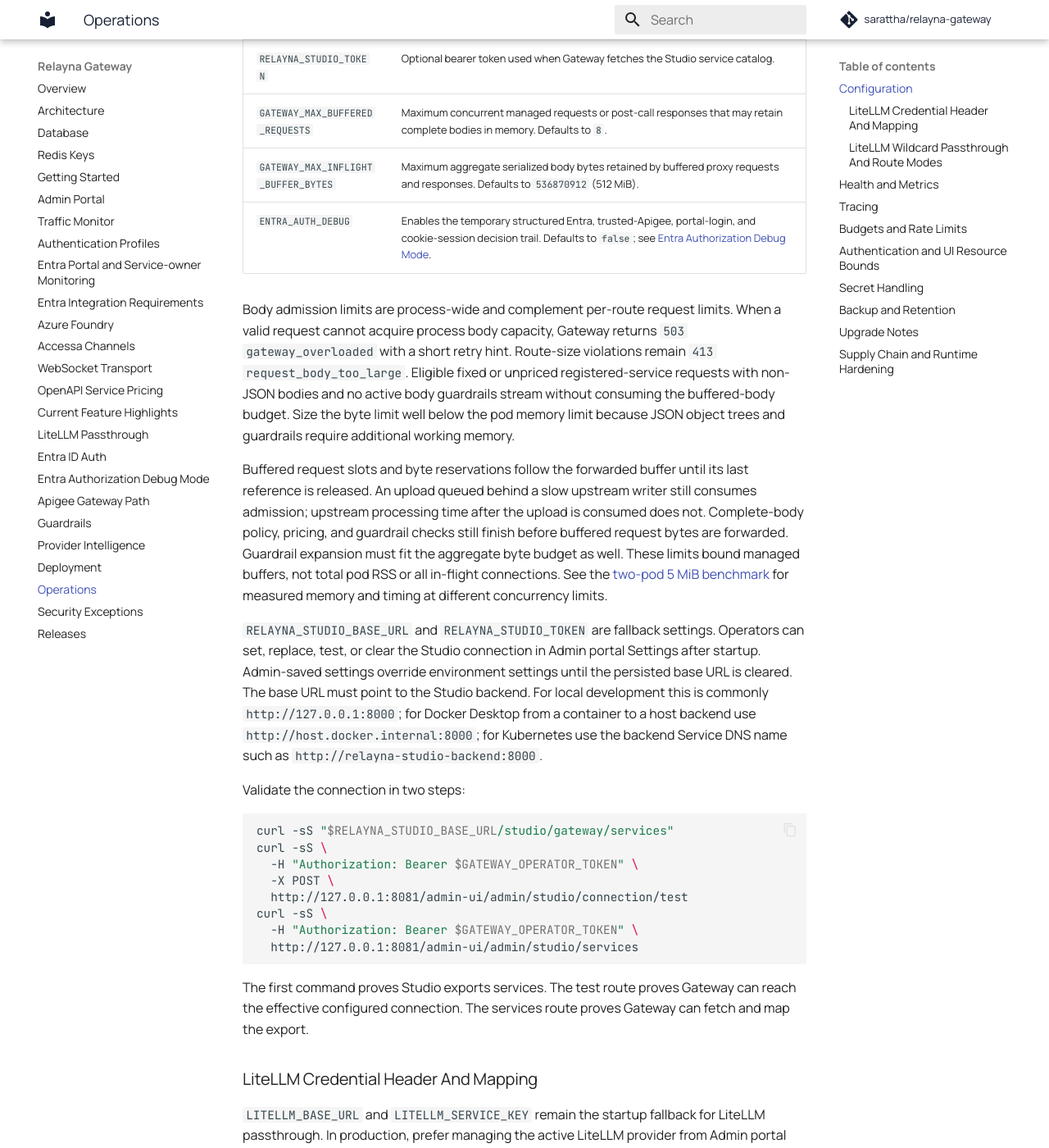
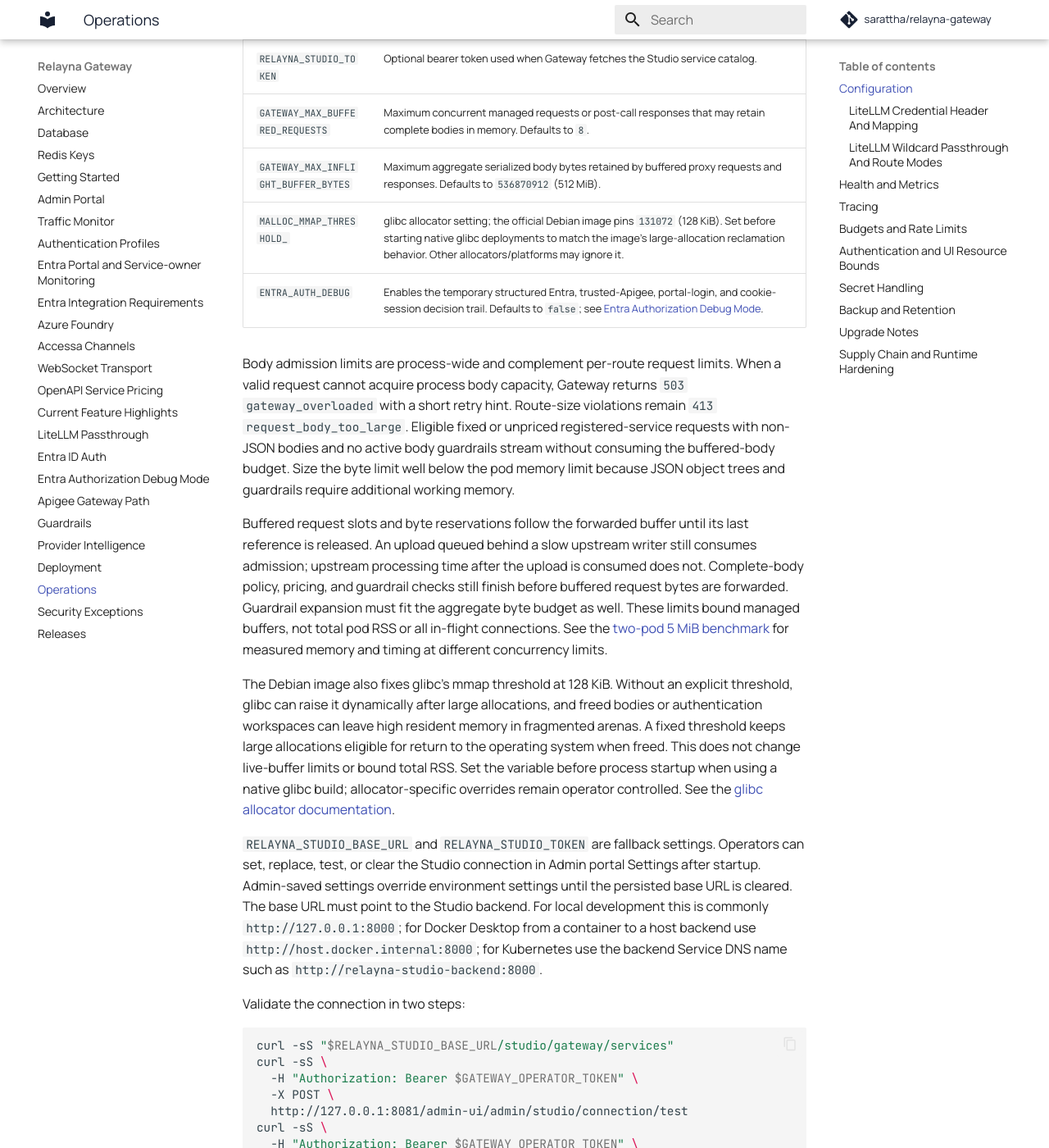
Before and after one commit to sarattha/relayna-gateway, an MkDocs documentation site: the page built from docs/operations.md, in a window 1280 px wide and 1400 px high, scrolled down 1103 px. Shown: the whole window at 82% size. Built offline with MkDocs 1.6.1 and Material for MkDocs 9.7.7, drawn with Linux system fonts in a browser that asks for light colours; comment, search, counter and statistics services are not loaded.

Commit message:
perf: reclaim large allocations in gateway container images

```diff
--- a/docs/operations.md
+++ b/docs/operations.md
@@ -27,6 +27,7 @@
 | `RELAYNA_STUDIO_TOKEN` | Optional bearer token used when Gateway fetches the Studio service catalog. |
 | `GATEWAY_MAX_BUFFERED_REQUESTS` | Maximum concurrent managed requests or post-call responses that may retain complete bodies in memory. Defaults to `8`. |
 | `GATEWAY_MAX_INFLIGHT_BUFFER_BYTES` | Maximum aggregate serialized body bytes retained by buffered proxy requests and responses. Defaults to `536870912` (512 MiB). |
+| `MALLOC_MMAP_THRESHOLD_` | glibc allocator setting; the official Debian image pins `131072` (128 KiB). Set before starting native glibc deployments to match the image's large-allocation reclamation behavior. Other allocators/platforms may ignore it. |
 | `ENTRA_AUTH_DEBUG` | Enables the temporary structured Entra, trusted-Apigee, portal-login, and cookie-session decision trail. Defaults to `false`; see [Entra Authorization Debug Mode](operations/entra-authorization-debug.md). |
 
 Body admission limits are process-wide and complement per-route request limits.
@@ -46,6 +47,15 @@
 aggregate byte budget as well. These limits bound managed buffers, not total
 pod RSS or all in-flight connections. See the [two-pod 5 MiB benchmark](https://github.com/sarattha/relayna-gateway/blob/main/internal/test-reports/body-admission-5mib/README.md)
 for measured memory and timing at different concurrency limits.
+
+The Debian image also fixes glibc's mmap threshold at 128 KiB. Without an
+explicit threshold, glibc can raise it dynamically after large allocations,
+and freed bodies or authentication workspaces can leave high resident memory
+in fragmented arenas. A fixed threshold keeps large allocations eligible for
+return to the operating system when freed. This does not change live-buffer
+limits or bound total RSS. Set the variable before process startup when using
+a native glibc build; allocator-specific overrides remain operator controlled.
+See the [glibc allocator documentation](https://sourceware.org/glibc/manual/latest/html_node/Memory-Allocation-Tunables.html).
 
 `RELAYNA_STUDIO_BASE_URL` and `RELAYNA_STUDIO_TOKEN` are fallback settings.
 Operators can set, replace, test, or clear the Studio connection in Admin portal
```
Also changed, not shown: benches/body-admission/README.md (+16 -0 lines), internal/execplans/body-admission-benchmark.md (+14 -0 lines), 4 other files.
